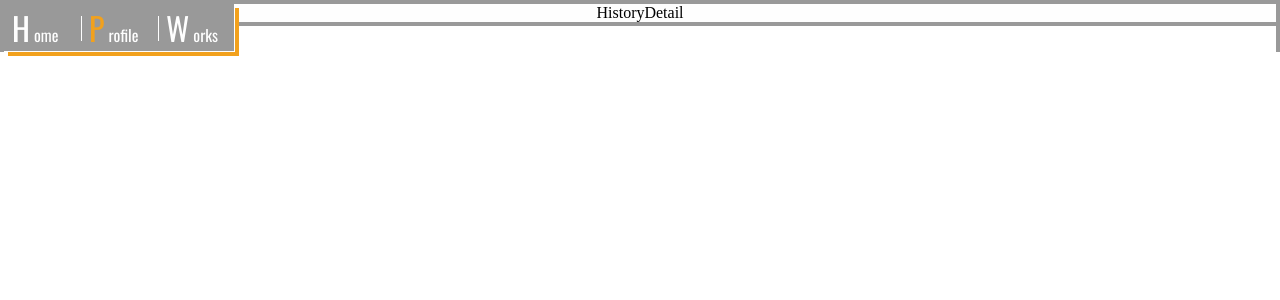
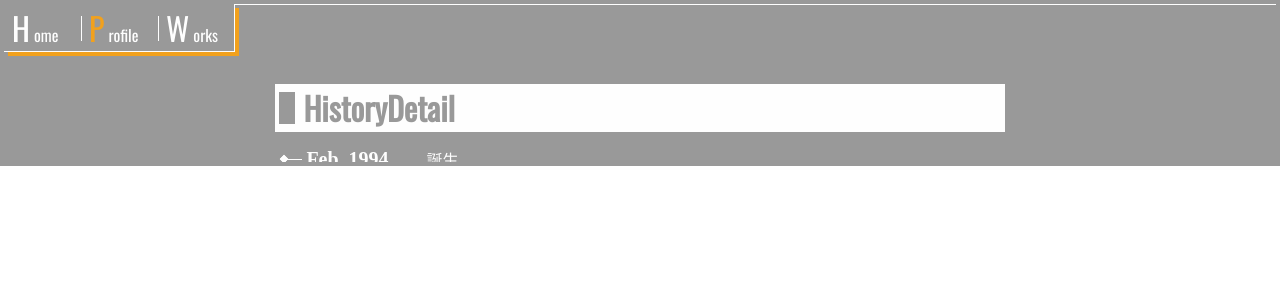
Before and after one commit to kotani-a/protfolio_project, a Vue app: page /#/historyDetail in a window 1280 px wide. Shown: the top 300 px of the page. Built offline with nearby package versions, Linux system fonts and the light colour scheme.

Commit message:
履歴詳細画面の作成

```diff
--- a/src/components/HistoryDetail.vue
+++ b/src/components/HistoryDetail.vue
@@ -1,18 +1,61 @@
 <template>
   <div class="page">
     <globalNav nowPage="Profile" />
-    HistoryDetail
+    <div class="main">
+      <h2 class="head2">HistoryDetail</h2>
+      <ol class="historyList">
+        <li
+          class="historyItem"
+          v-for="item in historyList"
+          v-bind:key="`history${item.key}`"
+        >
+          <h3 class="itemTitle">
+            <span class="col" />
+            <span class="smallRhombus" />
+            <span class="row" />
+            <p class="historyText">
+              <span class="historyDate">{{ item.date }}</span>
+              <span class="historyContent">{{ item.content }}</span>
+            </p>
+          </h3>
+          <p v-if="item.comment" class="comment">{{ item.comment }}</p>
+          <ol v-if="item.history" class="historyList childList">
+            <span class="col" />
+            <li
+              class="historyItem"
+              v-for="item in item.history"
+              v-bind:key="`history${item.key}`"
+            >
+              <h3 class="itemTitle">
+                <span class="col" />
+                <span class="smallRhombus" />
+                <span class="row" />
+                <p class="historyText">
+                  <span class="historyDate">{{ item.date }}</span>
+                  <span class="historyContent">{{ item.content }}</span>
+                </p>
+              </h3>
+              <p v-if="item.comment" class="comment">{{ item.comment }}</p>
+            </li>
+            <span class="col" />
+          </ol>
+        </li>
+      </ol>
+    </div>
   </div>
 </template>
 
 <script>
 import globalNav from './globalNav'
+import historyJson from '../data/history.json'
 
 export default {
   name: 'HistoryDetail',
   components: { globalNav },
   data () {
-    return {}
+    return {
+      historyList: historyJson.historyList
+    }
   }
 }
 </script>
@@ -20,7 +63,187 @@ export default {
 <style lang="scss" scoped>
 @import "../styles/common.scss";
 
+@keyframes heightUpMd {
+  0% { height: 0px; }
+  50% { height: 0px; }
+  // $listHeight * 2(スマホ幅は二段に分けるため) * リストアイテムの数
+  99% { height: $listHeight * 2 * 14; }
+  100% { height: auto; }
+}
+
+@keyframes heightUp {
+  0% { height: 0px; }
+  50% { height: 0px; }
+  // $listHeight * リストアイテムの数
+  99% { height: $listHeight * 14; }
+  100% { height: auto; }
+}
+
+@keyframes widthUp {
+  0% { width: 0px; }
+  50% { width: 0px; }
+  100% { width: 15px; }
+}
+
+@keyframes childListWidthUp {
+  0% { width: 0px; }
+  50% { width: 0px; }
+  100% { width: 45px; }
+}
+
+@keyframes fade {
+  0% { opacity: 0%; }
+  50% { opacity: 0%; }
+  100% { opacity: 100%; }
+}
+
 .page {
   @include page;
+  background-color: $keyGray;
+  .main {
+    padding-top: 80px;
+  }
+  .head2 {
+    @include OswaldGray;
+    padding-left: 4px;
+    height: 48px;
+    line-height: 48px;
+    background-color: $keyWhite;
+    font-size: 32px;
+    font-weight: bold;
+    vertical-align: middle;
+    display: flex;
+    align-items: center;
+    &::before {
+      content: '';
+      display: inline-block;
+      width: 16px;
+      height: 32px;
+      margin-right: 8px;
+      vertical-align: middle;
+      background-color: $keyGray;
+    }
+  }
+  .historyList {
+    background-color: $keyGray;
+    animation-name: heightUpMd;
+    @include mq(md) {
+      animation-name: heightUp;
+    }
+    animation-duration: 1s;
+    height: auto;
+    padding: 0 8px;
+    margin: 15px 0;
+    &.childList {
+      padding: 0;
+      margin: 0;
+      .col {
+        height: 30px;
+        width: 1px;
+        margin-right: -3px;
+        background-color: $keyWhite;
+        display: block;
+      }
+      .historyItem {
+        &:first-child .itemTitle .col {
+          height: 30px;
+        }
+        .itemTitle {
+          .row {
+            @include whiteRow;
+            animation-name: childListWidthUp;
+            animation-duration: 1.5s;
+            width: 45px;
+          }
+        }
+        .comment {
+          padding-left: 55px;
+        }
+      }
+    }
+    .historyItem {
+      display: flex;
+      flex-direction: column;
+      .itemTitle {
+        display: flex;
+        align-items: center;
+        .col {
+          width: 1px;
+          height: $listHeight * 2;
+          @include mq(md) {
+            height: $listHeight;
+          };
+          margin-right: -3px;
+          background-color: $keyWhite;
+        }
+        .smallRhombus {
+          @include whiteRhombusFull;
+          width: 6px;
+          height: 6px;
+        }
+        .row {
+          @include whiteRow;
+          animation-name: widthUp;
+          animation-duration: 1.5s;
+          width: 15px;
+        }
+        .historyText {
+          animation-name: fade;
+          animation-duration: 1.5s;
+          color: $keyWhite;
+          .historyDate {
+            width: 100%;
+            font-size: 16px;
+            font-weight: bold;
+            display: inline-block;
+            vertical-align: bottom;
+            @include mq(md) {
+              width: 120px;
+              min-width: 120px;
+              display: inline-block;
+              font-size: 20px;
+              vertical-align: middle;
+            }
+          }
+          .historyContent {
+            vertical-align: top;
+            font-size: 12px;
+            @include mq(xs) {
+              font-size: 14px;
+              vertical-align: middle;
+            }
+            @include mq(md) {
+              font-size: 16px;
+              vertical-align: middle;
+            }
+          }
+        }
+      }
+      .comment {
+        animation-name: fade;
+        animation-duration: 1.5s;
+        color: $keyWhite;
+        padding-left: 25px;
+        height: 30px;
+        border-left: 1px solid $keyWhite;
+        // vertical-align: top;
+        font-size: 12px;
+        line-height: 1.2;
+        @include mq(md) {
+          font-size: 14px;
+          line-height: 1.5;
+          // vertical-align: middle;
+        }
+      }
+      &:first-child .itemTitle .col {
+        // height: $listHeight;
+        height: 25px;
+        @include mq(md) {
+          height: $listHeight / 2;
+        }
+        align-self: flex-end;
+      }
+    }
+  }
 }
 </style>
```
